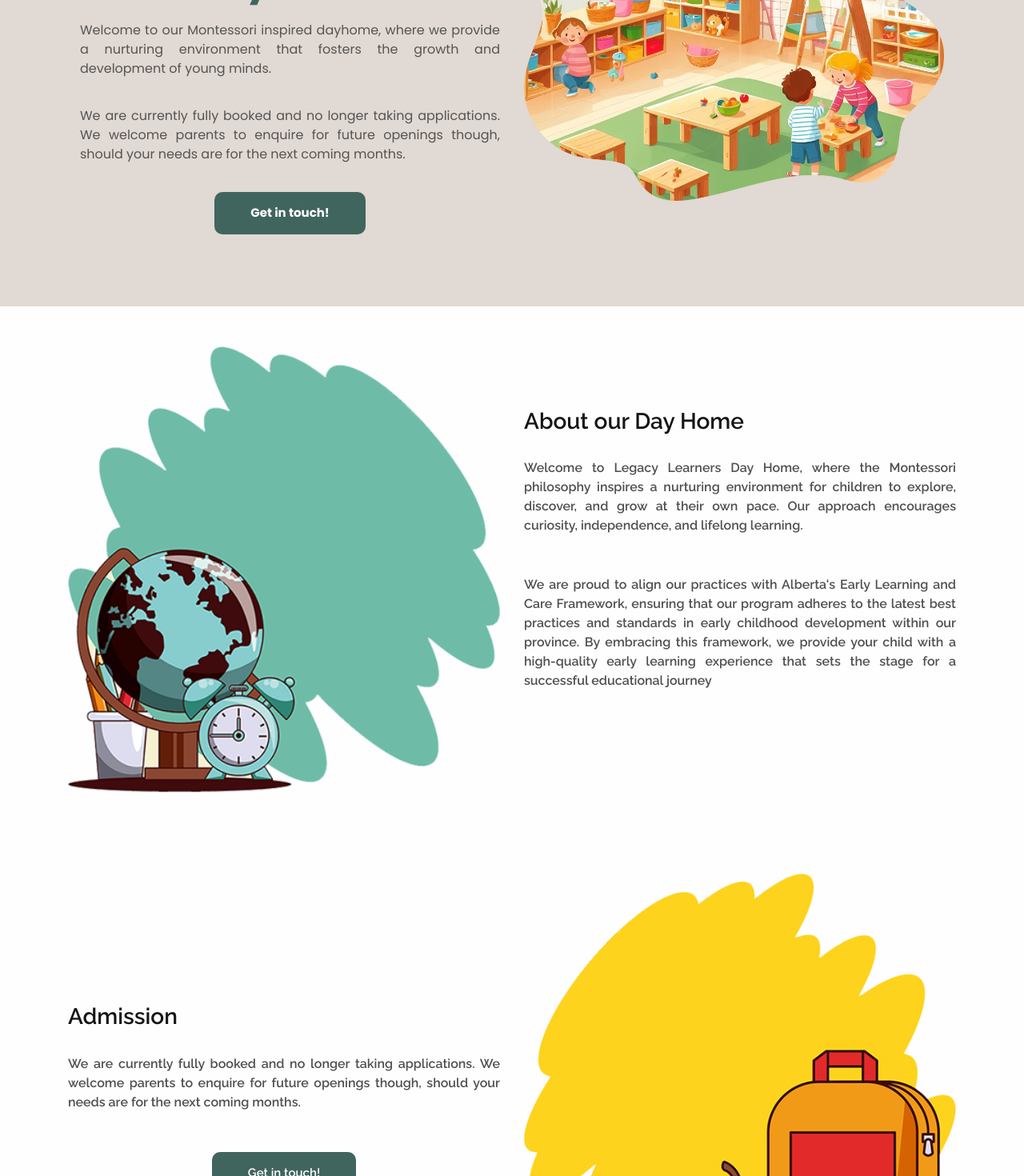
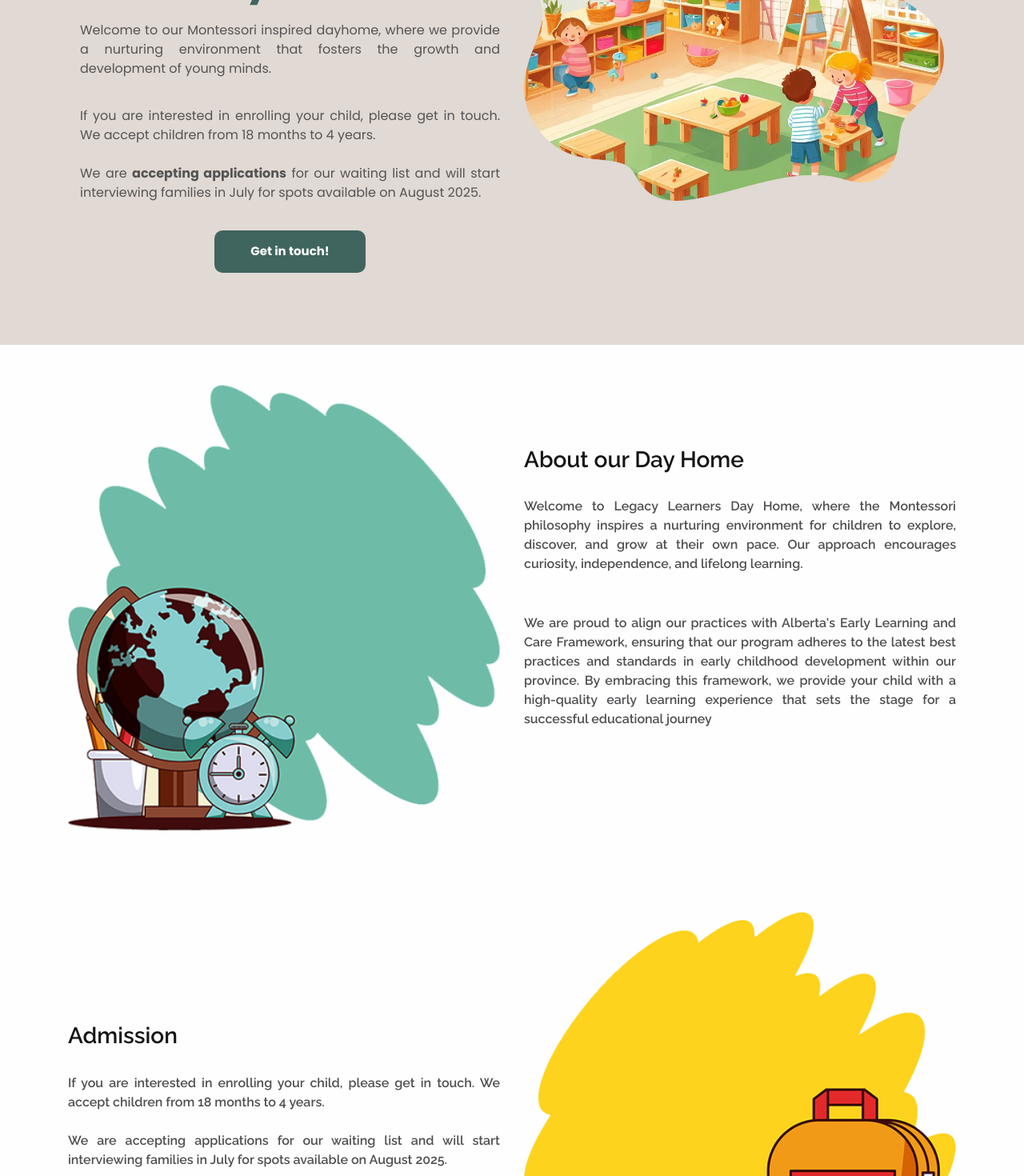
Before and after one commit to legacy-learners/legacy-learners.github.io, a React (Vite) app: page / in a window 1280 px wide. Shown: the part 300-1770 px from the top of the page at 80% size. Built offline with nearby package versions, Linux system fonts and the light colour scheme; no server answers.

Commit message:
change copy

```diff
--- a/src/components/Admission.tsx
+++ b/src/components/Admission.tsx
@@ -8,17 +8,19 @@ export const Admission = () => (
         <div className="col-md-6">
           <div className="admission_detail-box">
             <h3>Admission</h3>
+            <p>
+              If you are interested in enrolling your child, please get in
+              touch. We accept children from 18 months to 4 years.
+              <br /> <br />
+              We are <strong>accepting applications</strong> for our waiting
+              list and will start interviewing families in July for spots
+              available on August 2025.
+            </p>
             {/* <p>
-              If you are interested in enrolling your child, please get in
-              touch.
-              <br />
-              We currently have openings for children aged 3-5 years old.
-            </p> */}
-            <p>
               We are currently fully booked and no longer taking applications.
               We welcome parents to enquire for future openings though, should
               your needs are for the next coming months.
-            </p>
+            </p> */}
             <GetInTouch />
           </div>
         </div>
--- a/src/components/Hero.tsx
+++ b/src/components/Hero.tsx
@@ -25,18 +25,20 @@ export const Hero = () => {
                   nurturing environment that fosters the growth and development
                   of young minds.
                 </p>
+                <p>
+                  If you are interested in enrolling your child, please get in
+                  touch. We accept children from 18 months to 4 years.
+                  <br /> <br />
+                  We are <strong>accepting applications</strong> for our waiting
+                  list and will start interviewing families in July for spots
+                  available on August 2025.
+                </p>
                 {/* <p>
-                  If you are interested in enrolling your child, please get in
-                  touch.
-                  <br />
-                  We currently have openings for children aged 3-5 years old.
-                </p> */}
-                <p>
                   We are currently fully booked and no longer taking
                   applications. We welcome parents to enquire for future
                   openings though, should your needs are for the next coming
                   months.
-                </p>
+                </p> */}
                 <div className="hero_btn-continer">
                   <GetInTouch />
                 </div>
```
